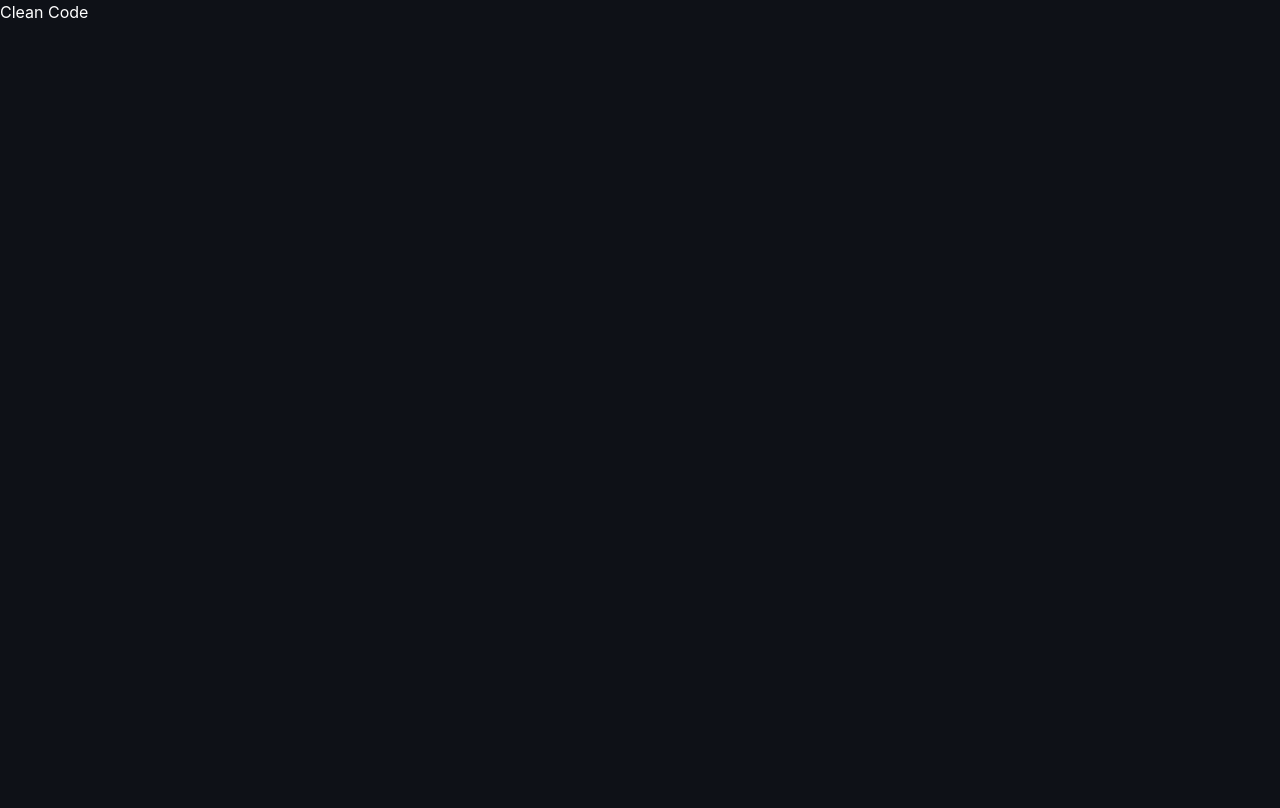
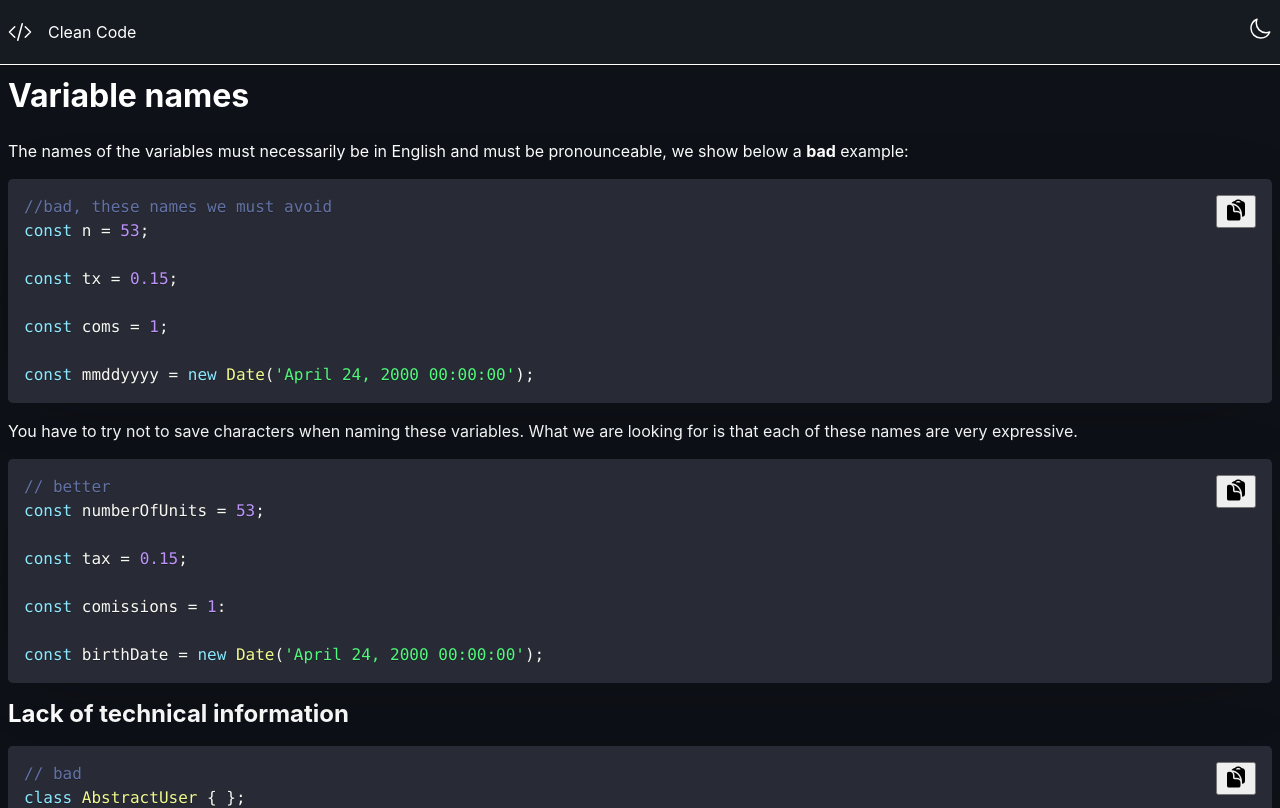
Before and after one commit to castromaciel/solid-and-clean-code, a React (Vite) app: page / in a window 1280 px wide. Shown: the top 808 px of the page. Built offline with nearby package versions, Linux system fonts and the light colour scheme.

Commit message:
feat: Add Posts

```diff
--- a/src/App.tsx
+++ b/src/App.tsx
@@ -1,8 +1,10 @@
+import { Header, Post } from './components'
 
 const App = () => {
   return (
     <div>
-      Clean Code
+      <Header />
+      <Post />
     </div>
   )
 }
--- /dev/null
+++ b/src/components/Post/Post.tsx
@@ -0,0 +1,34 @@
+import { useEffect, useState } from 'react'
+import ReactMarkdown from 'react-markdown'
+import TechnicalDebt from '../../docs/en/01-VariableNames.md'
+import { Code } from '../index'
+import styles from './post.module.scss'
+
+const Post = () => {
+  const [technicalDebt, setTechnicalDebt] = useState('')
+
+  useEffect(() => {
+    fetch(TechnicalDebt)
+      .then((response) => response.text())
+      .then((text) => {
+        setTechnicalDebt(text)
+      })
+  }, [])
+  return (
+    <article className={styles.article}>
+      <div className="container">
+        <div className={styles.post_wrapper}>
+          <ReactMarkdown
+            components={{
+              code: Code
+            }}
+          >
+            {technicalDebt}
+          </ReactMarkdown>
+        </div>
+      </div>
+    </article>
+  )
+}
+
+export default Post
--- /dev/null
+++ b/src/components/Post/post.module.scss
@@ -0,0 +1,7 @@
+.article {
+  margin: 5rem 0rem;
+
+  .post_wrapper {
+    width: 100%;
+  }
+}
--- a/src/components/index.ts
+++ b/src/components/index.ts
@@ -1,2 +1,3 @@
+export { default as Code } from './Code/Code'
 export { default as Header } from './Header/Header'
-export { default as Code } from './Code/Code'
+export { default as Post } from './Post/Post'
```
